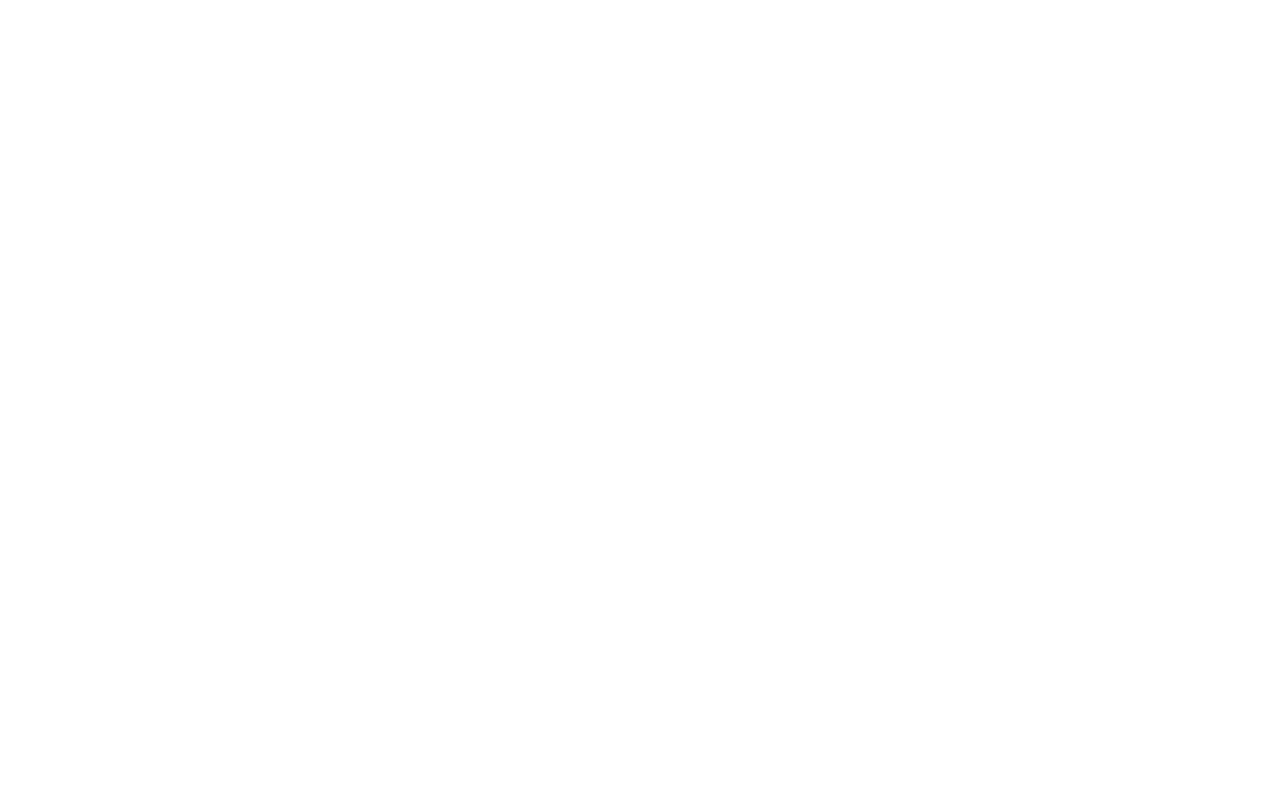
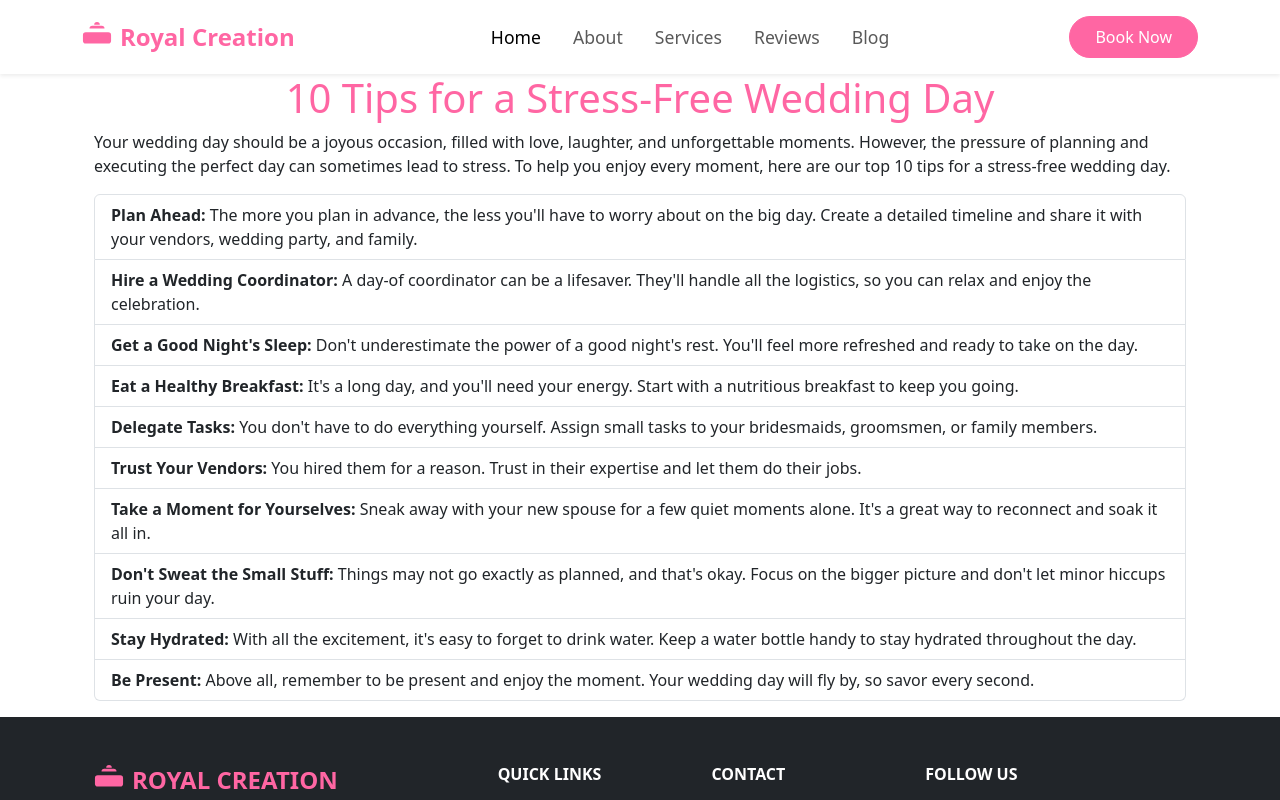
Before and after one commit to VardhanGootla/RoyalCreation, a React (Create React App) app in the folder frontend/: page /blog/stress-free-wedding in a window 1280 px wide. Before the commit this address had no page. Shown: the top 800 px of the page. Built offline with nearby package versions, Linux system fonts and the light colour scheme.

Commit message:
Two Blogs added

```diff
--- a/frontend/src/App.js
+++ b/frontend/src/App.js
@@ -7,6 +7,8 @@ import ServicesPage from './ServicesPage'; // Correct path for ServicesPage
 import ReviewsPage from './landing_page/ReviewsPage';
 import BlogPage from './landing_page/BlogPage';
 import ServiceBooking from './landing_page/home/ServiceBooking';
+import StressFreeWedding from './landing_page/weddingDiaries/blogs/StressFreeWedding';
+import BirthdayThemes from './landing_page/weddingDiaries/blogs/BirthdayThemes';
 
 function App() {
   return (
@@ -16,6 +18,8 @@ function App() {
       <Route path="/services" element={<ServicesPage />} />
       <Route path="/reviews" element={<ReviewsPage />} />
       <Route path="/blog" element={<BlogPage />} />
+      <Route path="/blog/stress-free-wedding" element={<StressFreeWedding />} />
+      <Route path="/blog/birthday-themes" element={<BirthdayThemes />} />
       <Route path="/book-event" element={<ServiceBooking />} />
       <Route path="/details" element={<div>Details Page Placeholder</div>} />
     </Routes>
--- /dev/null
+++ b/frontend/src/landing_page/weddingDiaries/blogs/BirthdayThemes.js
@@ -0,0 +1,35 @@
+import React from 'react';
+import Navbar from '../../Navbar';
+import Footer from '../../Footer';
+
+const BirthdayThemes = () => {
+  return (
+    <div>
+      <Navbar />
+      <div class="container py-5">
+        <h1 class="text-3xl font-bold text-center mb-8" style={{ color: 'rgb(255, 102, 163)' }}>From Fun to Unforgettable: Choosing the Perfect Theme for Your Birthday Bash</h1>
+
+        <div class="col-lg-8 mx-auto">
+            <article>
+
+                <h2 class="mt-5 border-bottom pb-2 mb-4">How to Pick <em>Your</em> Perfect Theme</h2>
+                <p>Feeling inspired but not sure which to choose? Ask yourself these questions:</p>
+                <ol class="list-group list-group-flush mb-4">
+                    <li class="list-group-item"><strong>Who is it for?</strong> First and foremost, the theme should reflect the personality and interests of the guest of honour. Do they love old movies? Are they an avid hiker? Start there.</li>
+                    <li class="list-group-item"><strong>Who is coming?</strong> Consider your audience. An intricate murder mystery might be perfect for a group of close friends but might not work for a large family gathering with kids.</li>
+                    <li class="list-group-item"><strong>What's your venue?</strong> A tropical luau theme is a bit tricky in a small apartment in December. Make sure your theme works with the space, season, and logistics you have available.</li>
+                    <li class="list-group-item"><strong>What's your budget?</strong> Some themes can be done beautifully on a budget (like a monochrome party), while others might require more investment. Be realistic about what you can spend.</li>
+                </ol>
+
+                <p>A theme is your party's storyline. It ties everything together—from the invitations to the parting gifts—and creates a memorable, immersive experience for you and your guests. So go ahead, get creative, and plan a birthday bash that is uniquely <em>you</em>.</p>
+
+                <p class="text-center text-muted fst-italic mt-5">Happy planning!</p>
+            </article>
+        </div>
+    </div>
+      <Footer />
+    </div>
+  );
+};
+
+export default BirthdayThemes;
--- /dev/null
+++ b/frontend/src/landing_page/weddingDiaries/blogs/StressFreeWedding.js
@@ -0,0 +1,54 @@
+import React from 'react';
+import Navbar from '../../Navbar';
+import Footer from '../../Footer';
+
+const StressFreeWedding = () => {
+  return (
+    <div>
+      <Navbar />
+      <div className="container mx-auto px-4 py-8">
+        <h1 className="text-3xl font-bold text-center mb-8" style={{ color: 'rgb(255, 102, 163)' }}>10 Tips for a Stress-Free Wedding Day</h1>
+        <div className="prose lg:prose-xl mx-auto">
+          <p>
+            Your wedding day should be a joyous occasion, filled with love, laughter, and unforgettable moments. However, the pressure of planning and executing the perfect day can sometimes lead to stress. To help you enjoy every moment, here are our top 10 tips for a stress-free wedding day.
+          </p>
+          <ol class="list-group mb-3">
+            <li class="list-group-item">
+              <strong>Plan Ahead:</strong> The more you plan in advance, the less you'll have to worry about on the big day. Create a detailed timeline and share it with your vendors, wedding party, and family.
+            </li>
+            <li class="list-group-item">
+              <strong>Hire a Wedding Coordinator:</strong> A day-of coordinator can be a lifesaver. They'll handle all the logistics, so you can relax and enjoy the celebration.
+            </li>
+            <li class="list-group-item">
+              <strong>Get a Good Night's Sleep:</strong> Don't underestimate the power of a good night's rest. You'll feel more refreshed and ready to take on the day.
+            </li>
+            <li class="list-group-item">
+              <strong>Eat a Healthy Breakfast:</strong> It's a long day, and you'll need your energy. Start with a nutritious breakfast to keep you going.
+            </li>
+            <li class="list-group-item">
+              <strong>Delegate Tasks:</strong> You don't have to do everything yourself. Assign small tasks to your bridesmaids, groomsmen, or family members.
+            </li>
+            <li class="list-group-item">
+              <strong>Trust Your Vendors:</strong> You hired them for a reason. Trust in their expertise and let them do their jobs.
+            </li>
+            <li class="list-group-item">
+              <strong>Take a Moment for Yourselves:</strong> Sneak away with your new spouse for a few quiet moments alone. It's a great way to reconnect and soak it all in.
+            </li>
+            <li class="list-group-item">
+              <strong>Don't Sweat the Small Stuff:</strong> Things may not go exactly as planned, and that's okay. Focus on the bigger picture and don't let minor hiccups ruin your day.
+            </li>
+            <li class="list-group-item">
+              <strong>Stay Hydrated:</strong> With all the excitement, it's easy to forget to drink water. Keep a water bottle handy to stay hydrated throughout the day.
+            </li>
+            <li class="list-group-item">
+              <strong>Be Present:</strong> Above all, remember to be present and enjoy the moment. Your wedding day will fly by, so savor every second.
+            </li>
+          </ol>
+        </div>
+      </div>
+      <Footer />
+    </div>
+  );
+};
+
+export default StressFreeWedding;
```
